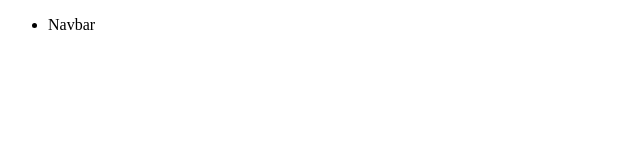
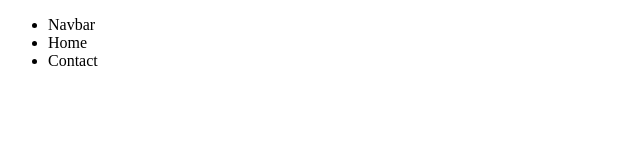
Before and after one commit to ditdevops1/testproject, a plain HTML site: page navbar.html in a window 1280 px wide. Shown: the whole page, without its empty margins (0-640 px from the left). Drawn offline with Linux system fonts and the light colour scheme.

```diff
--- a/navbar.html
+++ b/navbar.html
@@ -12,9 +12,10 @@
 
     <ul>
         <li>Navbar</li>
+        <li>Home</li>
+        <li>Contact</li>
     </ul>
 
   </body>
 
-
 </html>
```
